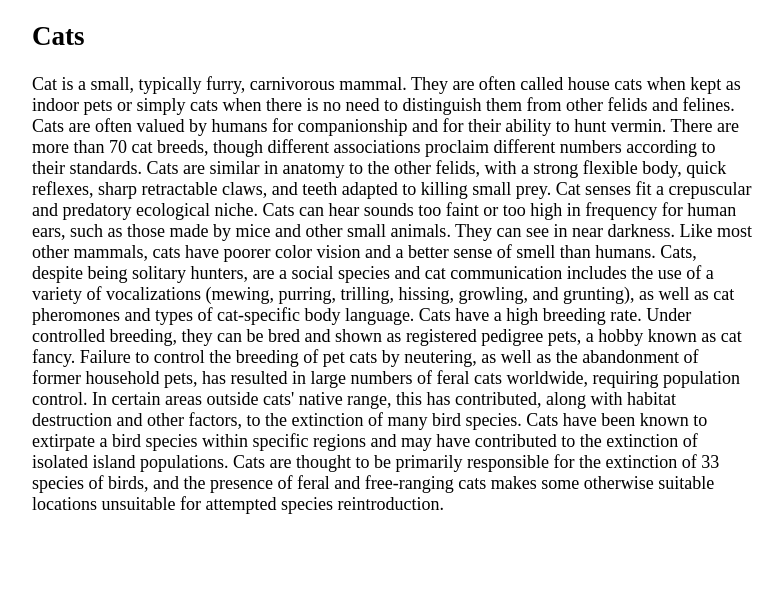
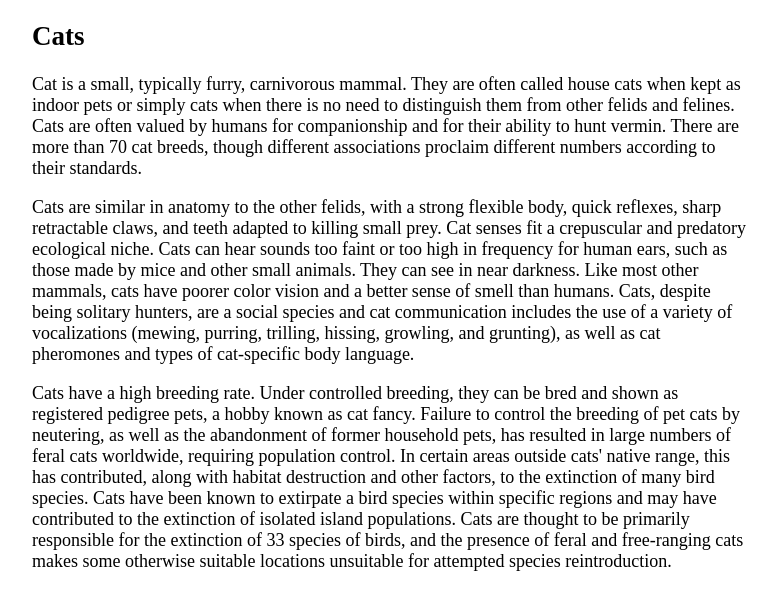
Before and after one commit to Martijns3/CD-repo, a Flask app: page /lon in a window 1280 px wide. Shown: the part 229-819 px from the top of the page, without its empty margins (248-1031 px from the left). Before the commit the page ends 743 px from the top, so only its background shows below. Run offline with Flask 2, Linux system fonts and the light colour scheme.

Commit message:
Flask-website

```diff
--- a/Flask-website/main.py
+++ b/Flask-website/main.py
@@ -50,7 +50,7 @@ def about():
 
 @app.route("/lon")
 def lon():
-    return render_template("lon.html", title="League of Nations")
+    return render_template("lon.html", title="Cats")
 
 
 @app.route("/login", methods=["GET", "POST"])
--- a/Flask-website/templates/index.html
+++ b/Flask-website/templates/index.html
@@ -3,7 +3,7 @@
 <h2>Home</h2>
 <p></p>
 
-<p class="largeText boldText">Dit is de Flask website die via een continuous deployment pipeline wordt ge-update
+<p class="largeText boldText">This Flask website gets updates via a continuous deployment pipeline
     !</p>
 
 <body2>{{logout_message}}</body2>
--- a/Flask-website/templates/lon.html
+++ b/Flask-website/templates/lon.html
@@ -1,9 +1,9 @@
 {% extends "base.html" %}
 {% block content %}
 <h2>Cats</h2>
-<p>Cat is a small, typically furry, carnivorous mammal. They are often called house cats when kept as indoor pets or simply cats when there is no need to distinguish them from other felids and felines. Cats are often valued by humans for companionship and for their ability to hunt vermin. There are more than 70 cat breeds, though different associations proclaim different numbers according to their standards.
+<p>Cat is a small, typically furry, carnivorous mammal. They are often called house cats when kept as indoor pets or simply cats when there is no need to distinguish them from other felids and felines. Cats are often valued by humans for companionship and for their ability to hunt vermin. There are more than 70 cat breeds, though different associations proclaim different numbers according to their standards.</p>
 
-    Cats are similar in anatomy to the other felids, with a strong flexible body, quick reflexes, sharp retractable claws, and teeth adapted to killing small prey. Cat senses fit a crepuscular and predatory ecological niche. Cats can hear sounds too faint or too high in frequency for human ears, such as those made by mice and other small animals. They can see in near darkness. Like most other mammals, cats have poorer color vision and a better sense of smell than humans. Cats, despite being solitary hunters, are a social species and cat communication includes the use of a variety of vocalizations (mewing, purring, trilling, hissing, growling, and grunting), as well as cat pheromones and types of cat-specific body language.
+<p> Cats are similar in anatomy to the other felids, with a strong flexible body, quick reflexes, sharp retractable claws, and teeth adapted to killing small prey. Cat senses fit a crepuscular and predatory ecological niche. Cats can hear sounds too faint or too high in frequency for human ears, such as those made by mice and other small animals. They can see in near darkness. Like most other mammals, cats have poorer color vision and a better sense of smell than humans. Cats, despite being solitary hunters, are a social species and cat communication includes the use of a variety of vocalizations (mewing, purring, trilling, hissing, growling, and grunting), as well as cat pheromones and types of cat-specific body language.</p>
 
-    Cats have a high breeding rate. Under controlled breeding, they can be bred and shown as registered pedigree pets, a hobby known as cat fancy. Failure to control the breeding of pet cats by neutering, as well as the abandonment of former household pets, has resulted in large numbers of feral cats worldwide, requiring population control. In certain areas outside cats' native range, this has contributed, along with habitat destruction and other factors, to the extinction of many bird species. Cats have been known to extirpate a bird species within specific regions and may have contributed to the extinction of isolated island populations. Cats are thought to be primarily responsible for the extinction of 33 species of birds, and the presence of feral and free-ranging cats makes some otherwise suitable locations unsuitable for attempted species reintroduction.</p>
+<p> Cats have a high breeding rate. Under controlled breeding, they can be bred and shown as registered pedigree pets, a hobby known as cat fancy. Failure to control the breeding of pet cats by neutering, as well as the abandonment of former household pets, has resulted in large numbers of feral cats worldwide, requiring population control. In certain areas outside cats' native range, this has contributed, along with habitat destruction and other factors, to the extinction of many bird species. Cats have been known to extirpate a bird species within specific regions and may have contributed to the extinction of isolated island populations. Cats are thought to be primarily responsible for the extinction of 33 species of birds, and the presence of feral and free-ranging cats makes some otherwise suitable locations unsuitable for attempted species reintroduction.</p>
 {% endblock content %}
```
